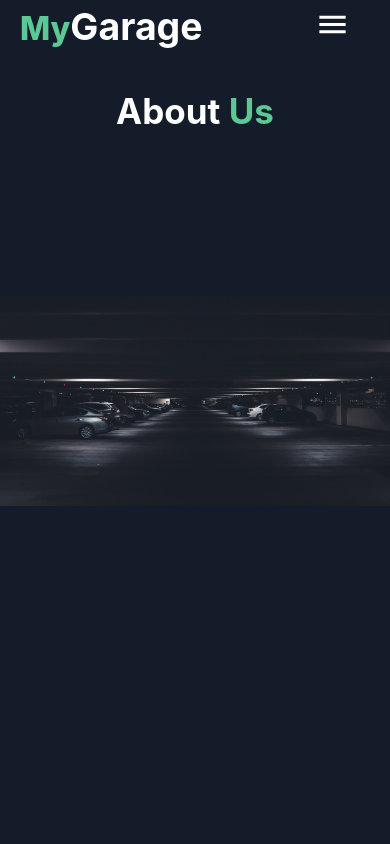
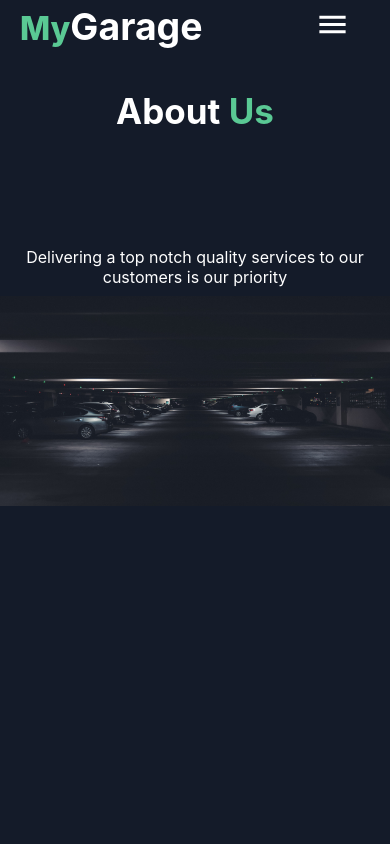
Before and after one commit to ReinhardyOdhiambo/MyGarage, a React (Create React App) app: page /about in a window 390 px wide. Shown: the top 844 px of the page. Built offline with nearby package versions, Linux system fonts and the light colour scheme.

Commit message:
responsive

```diff
--- a/src/components/Services.css
+++ b/src/components/Services.css
@@ -100,9 +100,9 @@ color: #5ac994;
 }
 .bannerdesc{
 font-size: 16px;
-margin-top: 40px;
+margin-top: 80px;
 text-align: center;
-display: none;
+
 
 }
 .servicearea{
```
